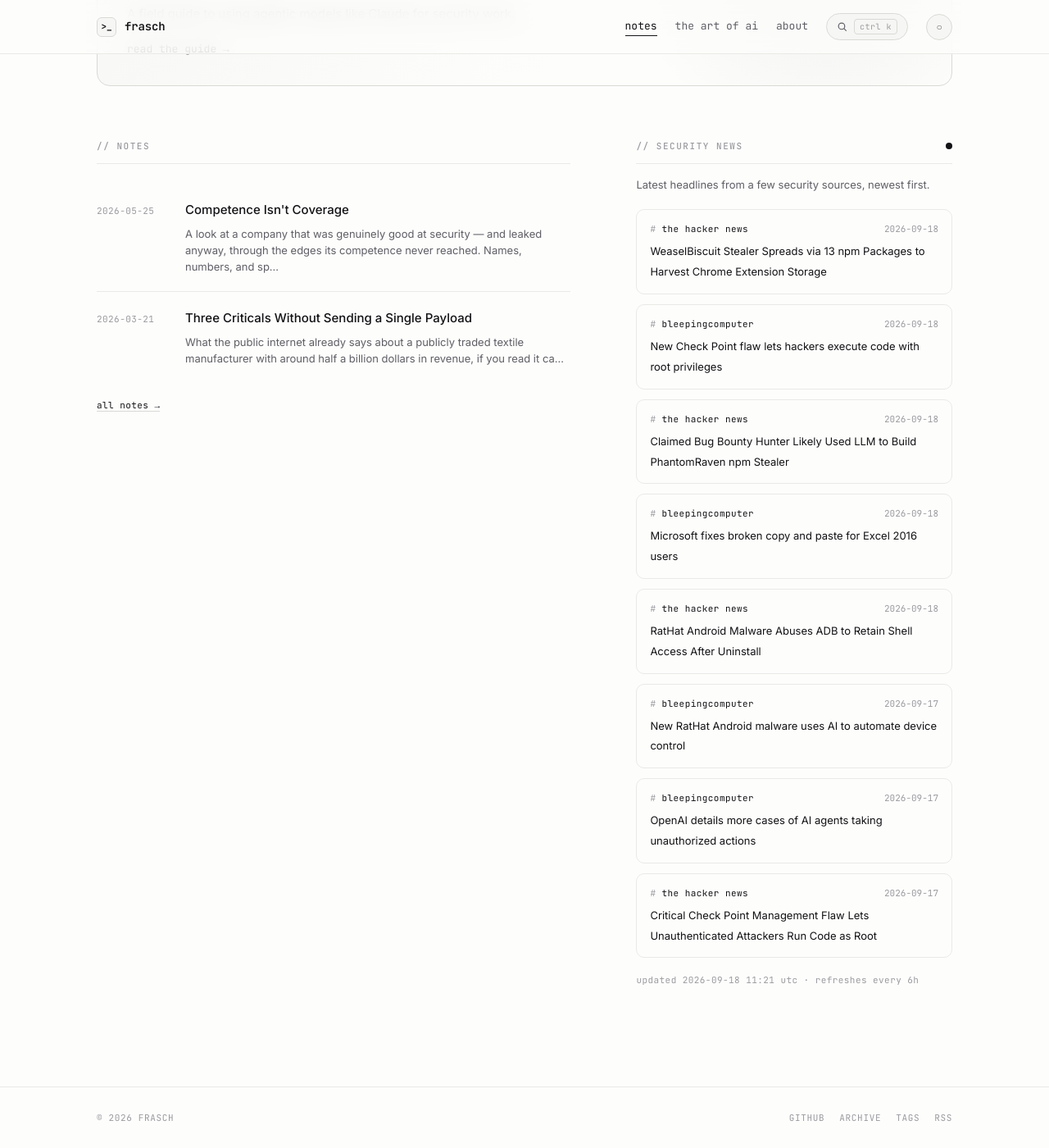
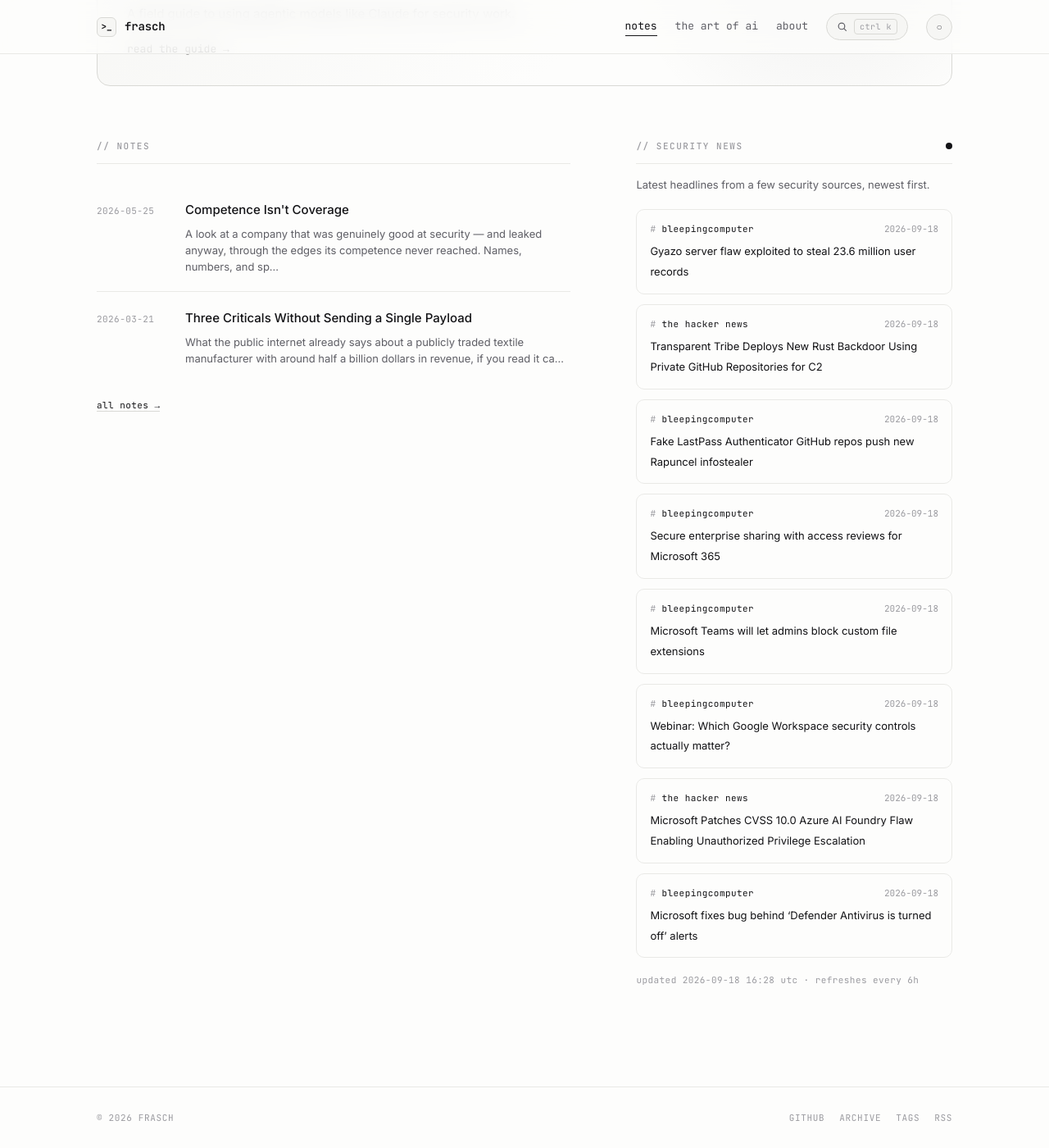
Before and after one commit to whoisfrasch/frasch, a Jekyll site: the page built from index.html, in a window 1280 px wide and 1400 px high, scrolled down 615 px. Shown: the whole window at 82% size. Built offline with Jekyll 4.4.1, drawn with Linux system fonts in a browser that asks for light colours.

Commit message:
Refresh security news feed

```diff
--- a/_data/news.json
+++ b/_data/news.json
@@ -1,53 +1,53 @@
 {
-  "updated": "2026-09-18T11:21:40Z",
+  "updated": "2026-09-18T16:28:19Z",
   "items": [
     {
+      "source": "bleepingcomputer",
+      "title": "Gyazo server flaw exploited to steal 23.6 million user records",
+      "link": "https://www.bleepingcomputer.com/news/security/gyazo-server-flaw-exploited-to-steal-236-million-user-records/",
+      "date": "2026-09-18T16:00:38Z"
+    },
+    {
       "source": "the hacker news",
-      "title": "WeaselBiscuit Stealer Spreads via 13 npm Packages to Harvest Chrome Extension Storage",
-      "link": "https://thehackernews.com/2026/09/weaselbiscuit-stealer-spreads-via-13.html",
-      "date": "2026-09-18T10:40:06Z"
+      "title": "Transparent Tribe Deploys New Rust Backdoor Using Private GitHub Repositories for C2",
+      "link": "https://thehackernews.com/2026/09/transparent-tribe-deploys-new-rust.html",
+      "date": "2026-09-18T15:24:16Z"
     },
     {
       "source": "bleepingcomputer",
-      "title": "New Check Point flaw lets hackers execute code with root privileges",
-      "link": "https://www.bleepingcomputer.com/news/security/check-point-warns-critical-flaw-lets-hackers-execute-code-as-root/",
-      "date": "2026-09-18T09:34:33Z"
+      "title": "Fake LastPass Authenticator GitHub repos push new Rapuncel infostealer",
+      "link": "https://www.bleepingcomputer.com/news/security/fake-lastpass-authenticator-github-repos-push-new-rapuncel-infostealer/",
+      "date": "2026-09-18T15:19:06Z"
+    },
+    {
+      "source": "bleepingcomputer",
+      "title": "Secure enterprise sharing with access reviews for Microsoft 365",
+      "link": "https://www.bleepingcomputer.com/news/security/secure-enterprise-sharing-with-access-reviews-for-microsoft-365/",
+      "date": "2026-09-18T14:00:10Z"
+    },
+    {
+      "source": "bleepingcomputer",
+      "title": "Microsoft Teams will let admins block custom file extensions",
+      "link": "https://www.bleepingcomputer.com/news/security/microsoft-teams-will-let-admins-block-custom-file-extensions/",
+      "date": "2026-09-18T13:58:40Z"
+    },
+    {
+      "source": "bleepingcomputer",
+      "title": "Webinar: Which Google Workspace security controls actually matter?",
+      "link": "https://www.bleepingcomputer.com/news/security/webinar-which-google-workspace-security-controls-actually-matter/",
+      "date": "2026-09-18T13:10:19Z"
     },
     {
       "source": "the hacker news",
-      "title": "Claimed Bug Bounty Hunter Likely Used LLM to Build PhantomRaven npm Stealer",
-      "link": "https://thehackernews.com/2026/09/claimed-bug-bounty-hunter-likely-used.html",
-      "date": "2026-09-18T09:18:03Z"
+      "title": "Microsoft Patches CVSS 10.0 Azure AI Foundry Flaw Enabling Unauthorized Privilege Escalation",
+      "link": "https://thehackernews.com/2026/09/microsoft-patches-cvss-100-azure-ai.html",
+      "date": "2026-09-18T12:47:04Z"
     },
     {
       "source": "bleepingcomputer",
-      "title": "Microsoft fixes broken copy and paste for Excel 2016 users",
-      "link": "https://www.bleepingcomputer.com/news/microsoft/microsoft-fixes-broken-copy-and-paste-for-excel-2016-users/",
-      "date": "2026-09-18T07:35:31Z"
-    },
-    {
-      "source": "the hacker news",
-      "title": "RatHat Android Malware Abuses ADB to Retain Shell Access After Uninstall",
-      "link": "https://thehackernews.com/2026/09/rathat-android-malware-abuses-adb-to.html",
-      "date": "2026-09-18T06:17:25Z"
-    },
-    {
-      "source": "bleepingcomputer",
-      "title": "New RatHat Android malware uses AI to automate device control",
-      "link": "https://www.bleepingcomputer.com/news/security/new-rathat-android-malware-uses-ai-to-automate-device-control/",
-      "date": "2026-09-17T21:50:26Z"
-    },
-    {
-      "source": "bleepingcomputer",
-      "title": "OpenAI details more cases of AI agents taking unauthorized actions",
-      "link": "https://www.bleepingcomputer.com/news/security/openai-details-more-cases-of-ai-agents-taking-unauthorized-actions/",
-      "date": "2026-09-17T18:55:12Z"
-    },
-    {
-      "source": "the hacker news",
-      "title": "Critical Check Point Management Flaw Lets Unauthenticated Attackers Run Code as Root",
-      "link": "https://thehackernews.com/2026/09/critical-check-point-management-server.html",
-      "date": "2026-09-17T18:08:28Z"
+      "title": "Microsoft fixes bug behind ‘Defender Antivirus is turned off’ alerts",
+      "link": "https://www.bleepingcomputer.com/news/security/microsoft-fixes-bug-behind-defender-antivirus-is-turned-off-alerts/",
+      "date": "2026-09-18T12:16:32Z"
     }
   ]
 }
```
